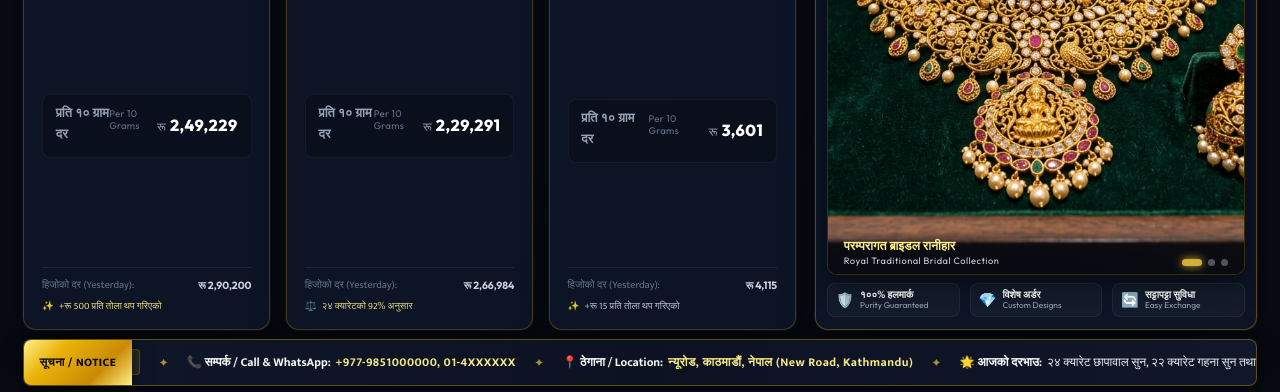
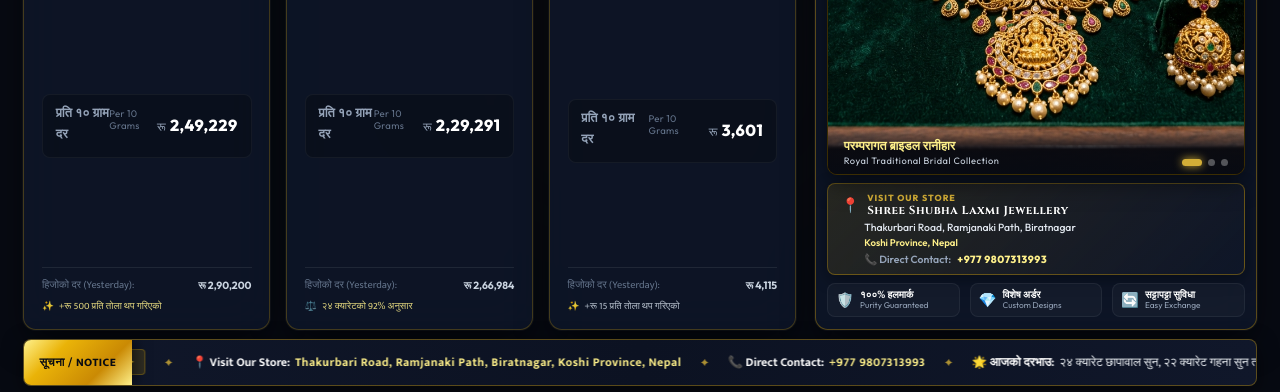
Before and after one commit to aman999ver/ratessubha, a website: page index.html in a window 1280 px wide. Shown: the part 408-800 px from the top of the page. Drawn offline with Linux system fonts and the light colour scheme; no server answers.

Commit message:
Update store details: Shree Shubha Laxmi Jewellery, Biratnagar, +977 9807313993

```diff
--- a/app.js
+++ b/app.js
@@ -10,9 +10,9 @@ const DEFAULT_CONFIG = {
   offsetSilver: 15,      // User rule: Add 15 Rs in silver tola
   refreshSeconds: 60,    // Timely refresh
   useNepaliDigits: false, // Digits format toggle
-  phone: '+977-9851000000, 01-4XXXXXX',
-  address: 'न्यूरोड, काठमाडौं, नेपाल (New Road, Kathmandu)',
-  customNotice: 'श्री शुभ लक्ष्मी ज्वेलरीमा १००% हलमार्क छाप भएका गहनाहरु उचित ज्याला र जर्तीमा उपलब्ध छन्।'
+  phone: '+977 9807313993',
+  address: 'Thakurbari Road, Ramjanaki Path, Biratnagar, Koshi Province, Nepal',
+  customNotice: 'श्री शुभ लक्ष्मी ज्वेलरी, विराटनगरमा १००% हलमार्क प्रमाणित सुन तथा चाँदीका गहनाहरु उपलब्ध छन्।'
 };
 
 // State Object
@@ -103,7 +103,15 @@ function loadConfig() {
   try {
     const saved = localStorage.getItem('subhalaxmi_cfg');
     if (saved) {
-      state.config = { ...DEFAULT_CONFIG, ...JSON.parse(saved) };
+      const parsed = JSON.parse(saved);
+      // Migrate old placeholder values to Biratnagar details
+      if (parsed.phone && parsed.phone.includes('9851000000')) {
+        parsed.phone = DEFAULT_CONFIG.phone;
+      }
+      if (parsed.address && parsed.address.includes('न्यूरोड')) {
+        parsed.address = DEFAULT_CONFIG.address;
+      }
+      state.config = { ...DEFAULT_CONFIG, ...parsed };
     }
   } catch (e) {
     console.warn('LocalStorage error:', e);
--- a/index.html
+++ b/index.html
@@ -291,6 +291,25 @@
             </div>
           </div>
 
+          <!-- Store Location & Contact Card (Visit Our Store) -->
+          <div class="store-location-card">
+            <div class="location-card-header">
+              <span class="loc-icon">📍</span>
+              <div class="loc-header-text">
+                <span class="loc-badge">VISIT OUR STORE</span>
+                <strong class="loc-store-name">Shree Shubha Laxmi Jewellery</strong>
+              </div>
+            </div>
+            <div class="loc-details">
+              <p class="loc-address">Thakurbari Road, Ramjanaki Path, Biratnagar</p>
+              <p class="loc-province">Koshi Province, Nepal</p>
+              <div class="loc-contact-row">
+                <span class="loc-contact-label">📞 Direct Contact:</span>
+                <a href="tel:+9779807313993" class="loc-contact-phone">+977 9807313993</a>
+              </div>
+            </div>
+          </div>
+
           <!-- Bottom Trust Badges -->
           <div class="trust-features-grid">
             <div class="feature-item">
@@ -329,11 +348,11 @@
         <div class="ticker-track" id="tickerTrack">
           <!-- Marquee item repeated twice for seamless infinite scroll -->
           <div class="ticker-content" id="tickerContentA">
-            <span class="t-highlight">✨ श्री शुभ लक्ष्मी ज्वेलरी (Shree Subha Laxmi Jewellery) ✨</span>
+            <span class="t-highlight">✨ श्री शुभ लक्ष्मी ज्वेलरी (Shree Shubha Laxmi Jewellery) ✨</span>
             <span class="t-sep">✦</span>
-            <span class="t-item"><strong class="t-tag">📞 सम्पर्क / Call & WhatsApp:</strong> <span class="contact-phone" id="tickerPhone">+977-9851000000, 01-4XXXXXX</span></span>
+            <span class="t-item"><strong class="t-tag">📍 Visit Our Store:</strong> <span class="contact-address" id="tickerAddress">Thakurbari Road, Ramjanaki Path, Biratnagar, Koshi Province, Nepal</span></span>
             <span class="t-sep">✦</span>
-            <span class="t-item"><strong class="t-tag">📍 ठेगाना / Location:</strong> <span class="contact-address" id="tickerAddress">न्यूरोड, काठमाडौं, नेपाल</span></span>
+            <span class="t-item"><strong class="t-tag">📞 Direct Contact:</strong> <span class="contact-phone" id="tickerPhone">+977 9807313993</span></span>
             <span class="t-sep">✦</span>
             <span class="t-item"><strong class="t-tag">🌟 आजको दरभाउ:</strong> २४ क्यारेट छापावाल सुन, २२ क्यारेट गहना सुन तथा असली चाँदीको ताजा बजार दर FENEGOSIDA अनुसार अपडेट गरिएको छ।</span>
             <span class="t-sep">✦</span>
@@ -343,11 +362,11 @@
           </div>
 
           <div class="ticker-content" id="tickerContentB" aria-hidden="true">
-            <span class="t-highlight">✨ श्री शुभ लक्ष्मी ज्वेलरी (Shree Subha Laxmi Jewellery) ✨</span>
+            <span class="t-highlight">✨ श्री शुभ लक्ष्मी ज्वेलरी (Shree Shubha Laxmi Jewellery) ✨</span>
             <span class="t-sep">✦</span>
-            <span class="t-item"><strong class="t-tag">📞 सम्पर्क / Call & WhatsApp:</strong> <span class="contact-phone" id="tickerPhone2">+977-9851000000, 01-4XXXXXX</span></span>
+            <span class="t-item"><strong class="t-tag">📍 Visit Our Store:</strong> <span class="contact-address" id="tickerAddress2">Thakurbari Road, Ramjanaki Path, Biratnagar, Koshi Province, Nepal</span></span>
             <span class="t-sep">✦</span>
-            <span class="t-item"><strong class="t-tag">📍 ठेगाना / Location:</strong> <span class="contact-address" id="tickerAddress2">न्यूरोड, काठमाडौं, नेपाल</span></span>
+            <span class="t-item"><strong class="t-tag">📞 Direct Contact:</strong> <span class="contact-phone" id="tickerPhone2">+977 9807313993</span></span>
             <span class="t-sep">✦</span>
             <span class="t-item"><strong class="t-tag">🌟 आजको दरभाउ:</strong> २४ क्यारेट छापावाल सुन, २२ क्यारेट गहना सुन तथा असली चाँदीको ताजा बजार दर FENEGOSIDA अनुसार अपडेट गरिएको छ।</span>
             <span class="t-sep">✦</span>
@@ -371,18 +390,18 @@
 
       <div class="settings-form">
         <div class="form-row">
-          <label for="cfgPhone">📞 फोन / सम्पर्क नम्बर (Contact Numbers):</label>
-          <input type="text" id="cfgPhone" placeholder="+977-98XXXXXXXX, 01-XXXXXXX">
+          <label for="cfgPhone">📞 फोन / सम्पर्क नम्बर (Direct Contact):</label>
+          <input type="text" id="cfgPhone" placeholder="+977 9807313993">
         </div>
 
         <div class="form-row">
           <label for="cfgAddress">📍 पसलको ठेगाना (Store Location):</label>
-          <input type="text" id="cfgAddress" placeholder="न्यूरोड, काठमाडौं, नेपाल">
+          <input type="text" id="cfgAddress" placeholder="Thakurbari Road, Ramjanaki Path, Biratnagar, Koshi Province, Nepal">
         </div>
 
         <div class="form-row">
           <label for="cfgCustomNotice">📢 मुभिङ सूचना / Ticker Notice Message:</label>
-          <textarea id="cfgCustomNotice" rows="2" placeholder="विशेष चाडपर्व छुट तथा गहना सम्बन्धी सन्देश..."></textarea>
+          <textarea id="cfgCustomNotice" rows="2" placeholder="श्री शुभ लक्ष्मी ज्वेलरी, विराटनगरमा १००% हलमार्क प्रमाणित सुन तथा चाँदीका गहनाहरु उपलब्ध छन्।"></textarea>
         </div>
 
         <div class="form-group-divider">दर समायोजन नियमहरु (Rate Rules)</div>
--- a/styles.css
+++ b/styles.css
@@ -840,6 +840,92 @@ body.tv-mode {
   box-shadow: 0 0 8px var(--gold-primary);
 }
 
+/* Store Location Card (Visit Our Store) */
+.store-location-card {
+  background: linear-gradient(135deg, rgba(234, 179, 8, 0.12) 0%, rgba(15, 23, 42, 0.75) 100%);
+  border: 1px solid var(--gold-border);
+  border-radius: clamp(8px, 1vh, 12px);
+  padding: clamp(6px, 1vh, 10px) clamp(8px, 1vw, 14px);
+  margin-top: clamp(6px, 1vh, 10px);
+  box-shadow: 0 4px 16px rgba(0, 0, 0, 0.4);
+}
+
+.location-card-header {
+  display: flex;
+  align-items: center;
+  gap: 8px;
+  margin-bottom: 4px;
+}
+
+.loc-icon {
+  font-size: clamp(0.9rem, 1.4vh, 1.2rem);
+}
+
+.loc-header-text {
+  display: flex;
+  flex-direction: column;
+}
+
+.loc-badge {
+  font-size: clamp(0.55rem, 0.8vh, 0.68rem);
+  font-weight: 800;
+  letter-spacing: 1px;
+  color: var(--gold-primary);
+  text-transform: uppercase;
+}
+
+.loc-store-name {
+  font-family: var(--font-display);
+  font-size: clamp(0.72rem, 1.15vh, 0.95rem);
+  color: #ffffff;
+  font-weight: 700;
+  letter-spacing: 0.5px;
+}
+
+.loc-details {
+  display: flex;
+  flex-direction: column;
+  gap: 2px;
+  padding-left: clamp(20px, 1.8vw, 26px);
+}
+
+.loc-address {
+  font-size: clamp(0.65rem, 1vh, 0.82rem);
+  color: #e2e8f0;
+  font-weight: 500;
+  line-height: 1.2;
+}
+
+.loc-province {
+  font-size: clamp(0.6rem, 0.9vh, 0.75rem);
+  color: var(--gold-light);
+  font-weight: 600;
+}
+
+.loc-contact-row {
+  display: flex;
+  align-items: center;
+  gap: 6px;
+  margin-top: 3px;
+  font-size: clamp(0.65rem, 1vh, 0.82rem);
+}
+
+.loc-contact-label {
+  color: #94a3b8;
+  font-weight: 600;
+}
+
+.loc-contact-phone {
+  color: #fef08a;
+  font-weight: 800;
+  text-decoration: none;
+  letter-spacing: 0.5px;
+}
+
+.loc-contact-phone:hover {
+  text-decoration: underline;
+}
+
 /* Trust Features Grid */
 .trust-features-grid {
   display: grid;
```
Also changed, not shown: README.md.
